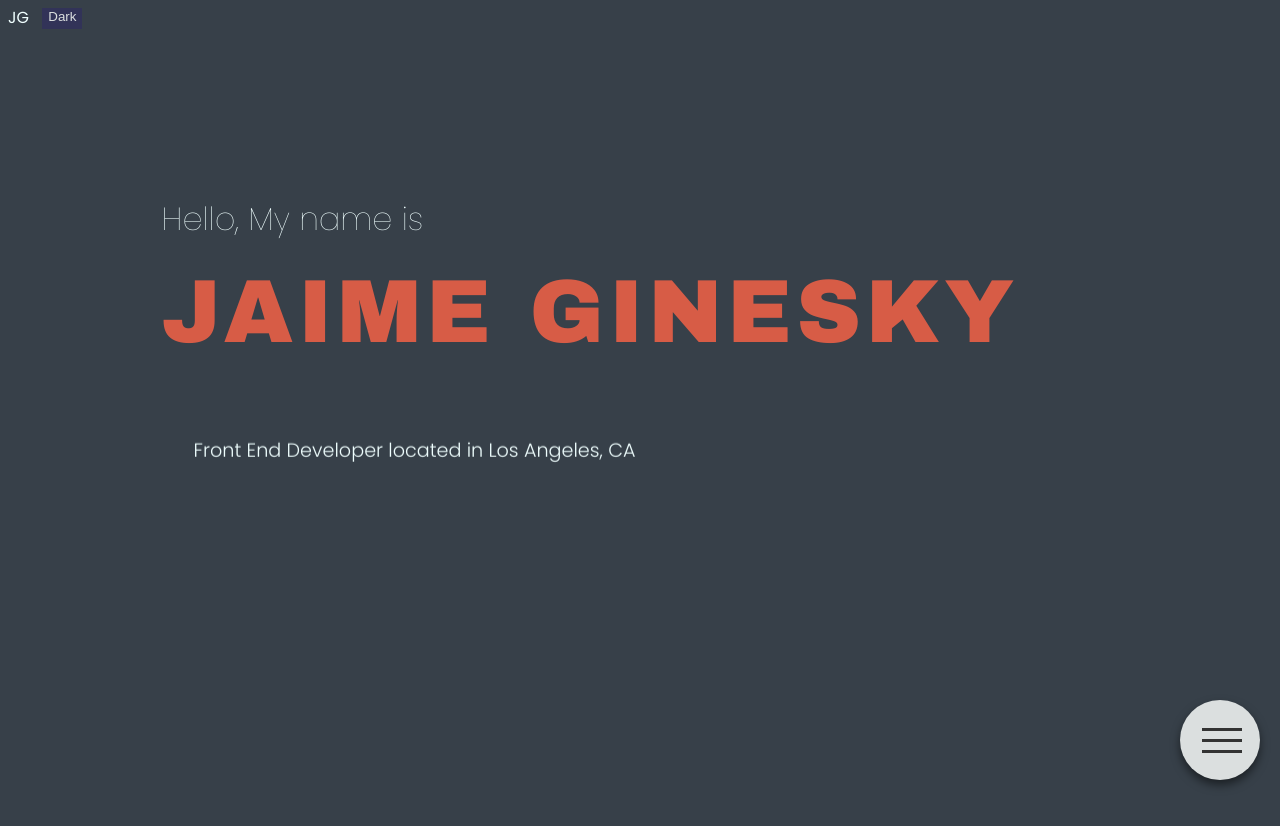
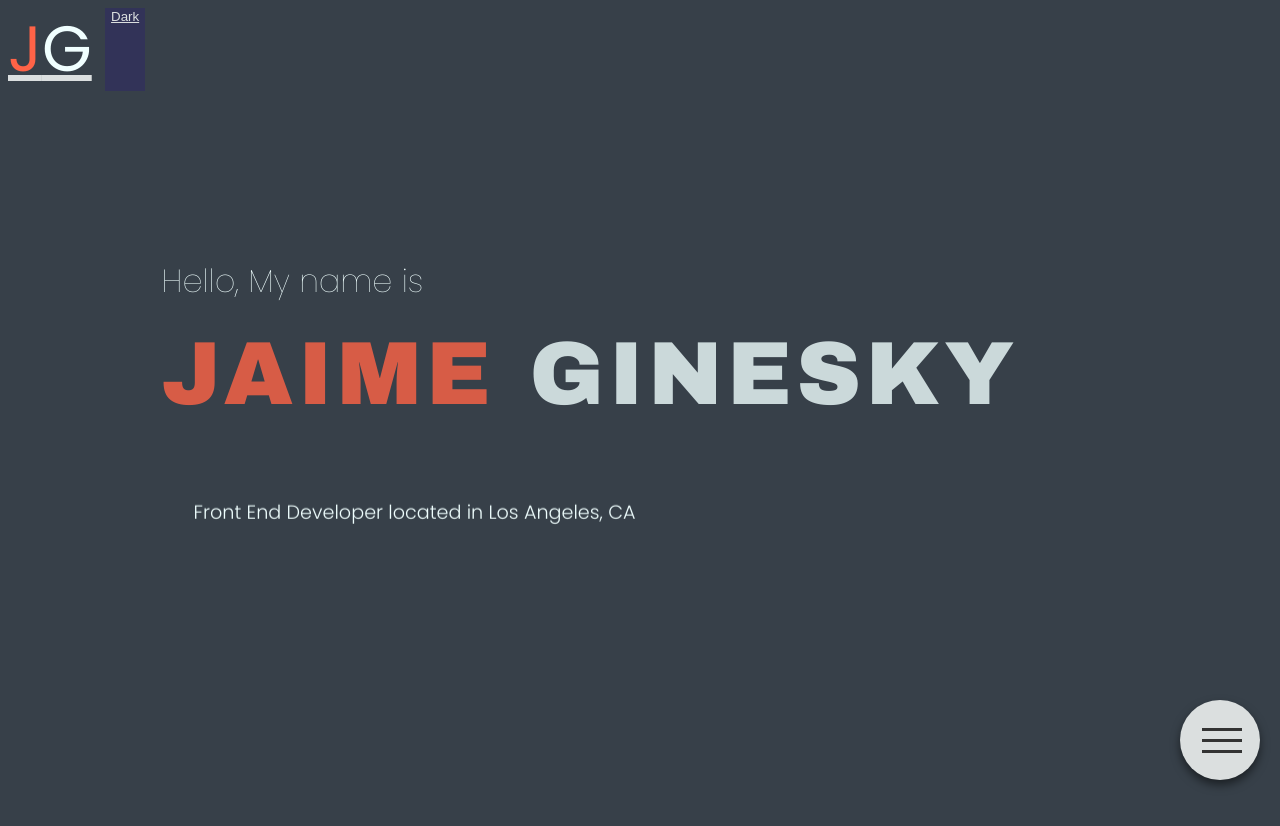
Before and after one commit to Jaime-Ginesky/port-home-page, a website: page index.html in a window 1280 px wide. Shown: the top 826 px of the page. Drawn offline with Linux system fonts and the light colour scheme; a web font is replaced by a local one.

Commit message:
added brand logo

```diff
--- a/css/styles.css
+++ b/css/styles.css
@@ -10,8 +10,6 @@
   box-sizing: inherit;
 }
 
-
-
 body {
   font-family: "Poppins", sans-serif;
   height: 100vh;
@@ -21,6 +19,7 @@ body {
   text-rendering: geometricPrecision;
   -webkit-font-smoothing: antialiased;
 }
+
 
 .material-menu-wrapper {
   position: absolute;
@@ -181,6 +180,9 @@ section.active {
   letter-spacing: .05em;
   /* line-height: none; */
 }
+.home-title {
+  color:azure;
+}
 .home-container h3 {
   color: azure;
   text-align: left;
@@ -212,6 +214,18 @@ to {
   display: flex;
   align-content: flex-start;
   margin-right: auto;
+  text-decoration:underline;
+  color:#dbdfdf;
+}
+
+.brand {
+  color: tomato;
+  font-size: 4em;
+}
+
+.brand2 {
+  color: azure;
+  font-size: 4em;
 }
 
   #toggle-btn {
--- a/index.html
+++ b/index.html
@@ -42,13 +42,13 @@
         </div>
       </div>
       <header class="brand-btn">
-        <a class="brand" href="index.html">JG</a>
+        <a class="brand" href="index.html">J</a><a class="brand2">G</a>
         <!-- <div class="nav-links"> -->
         <button id="toggle-btn" class="dark-mode-toggle">Dark</button>
       </header>
       <section class="home-container">
         <h3>Hello, My name is</h3>
-        <h1><span>JAIME GINESKY</span></h1>
+        <h1><span>JAIME</span><span class="home-title"> GINESKY</span></h1>
         <div class="slide-down">
         <h2> Front End Developer located in Los Angeles, CA</h2>
       </div>
```
